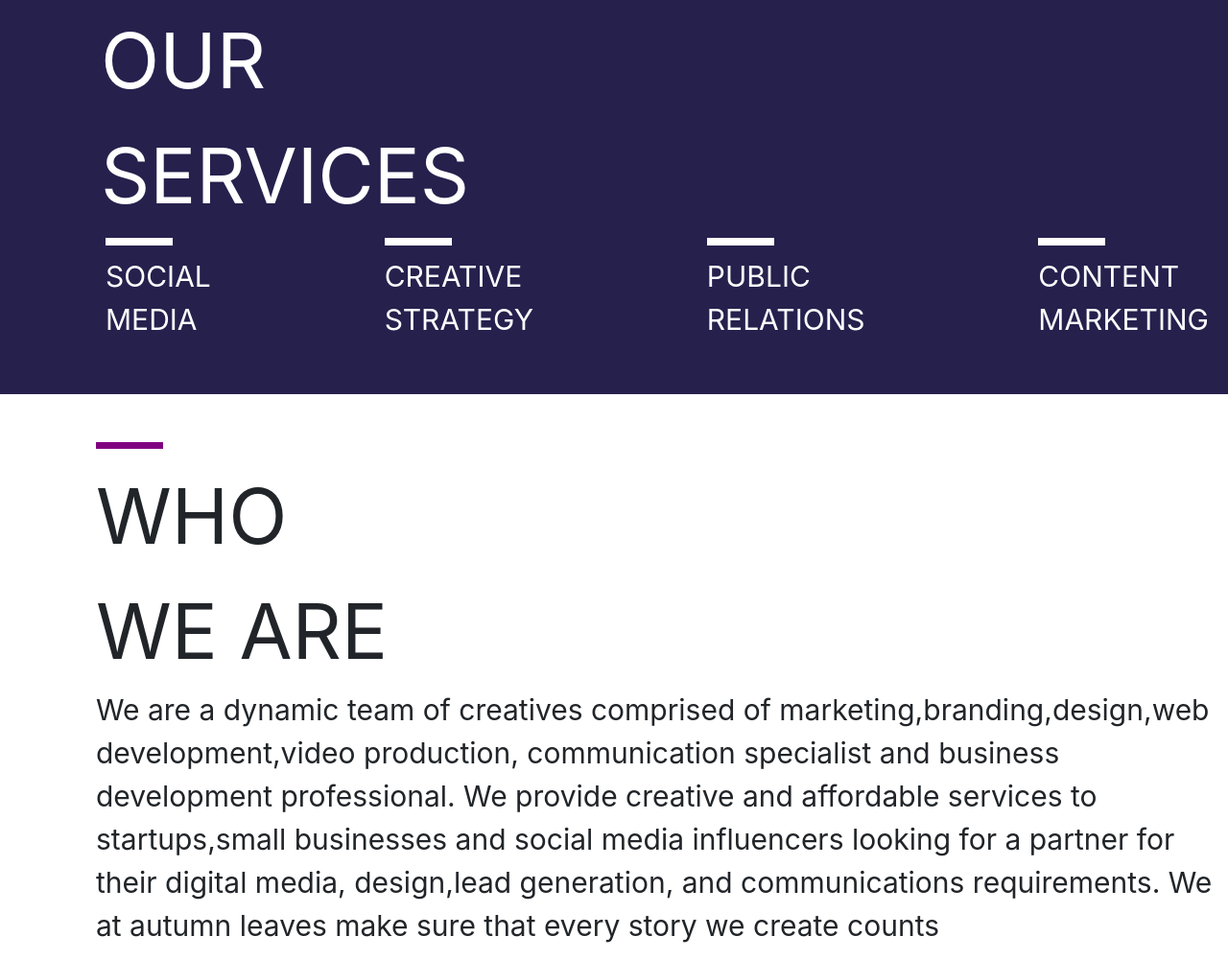
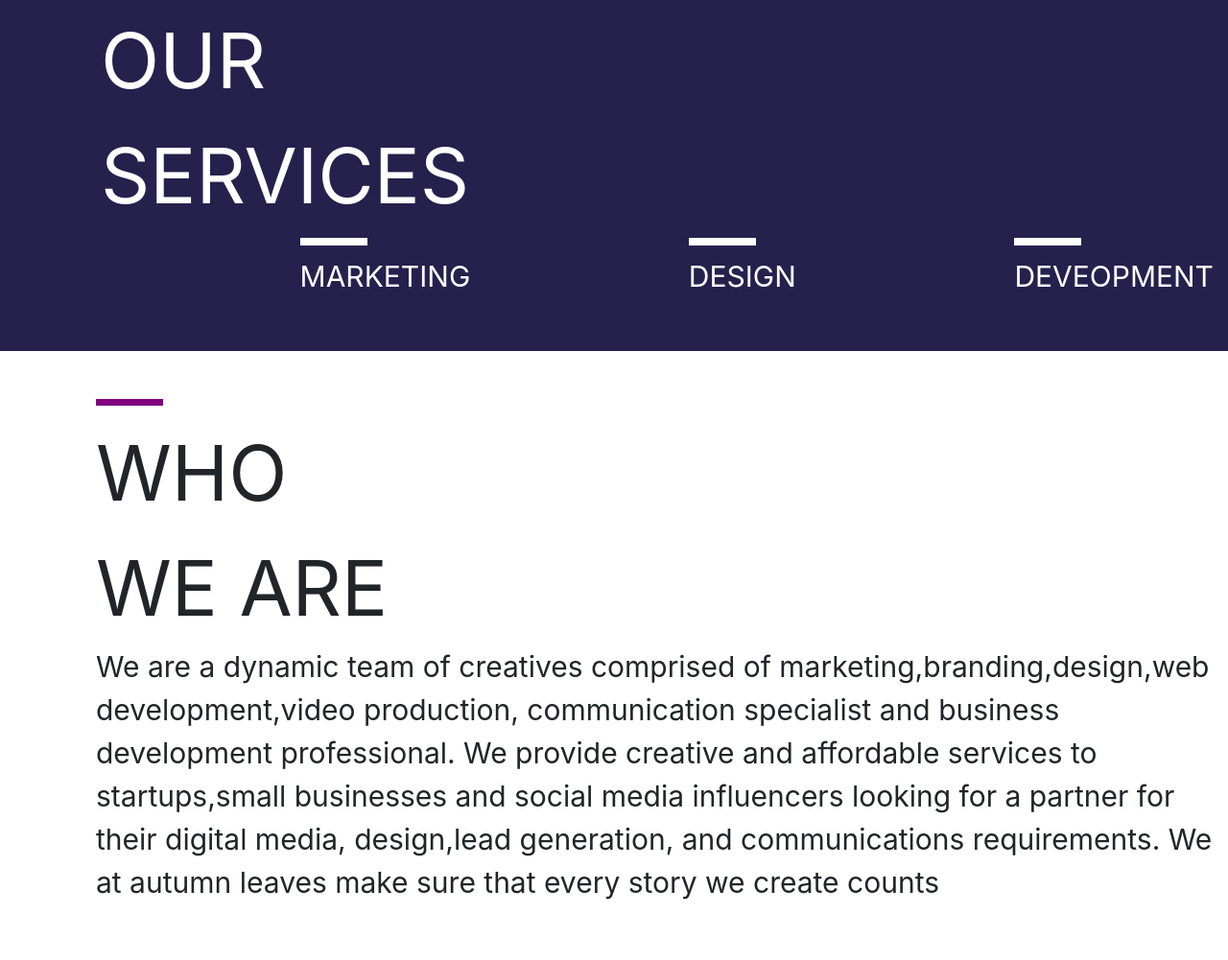
Before and after one commit to jayant-ism/autumn, a plain HTML site: page index.html in a window 1280 px wide. Shown: the part 992-1993 px from the top of the page at 96% size. Drawn offline with nearby package versions, Linux system fonts and the light colour scheme.

Commit message:
Update index.html
changed  some stuff

```diff
--- a/index.html
+++ b/index.html
@@ -190,7 +190,11 @@ sd
 
 
 
-  <div class="col-auto text-white my-auto  "  style="padding-right: 10px ; "  >
+
+
+
+      <div class="col"> </div>
+  <div class="col-auto text-white my-auto "  style="padding-right: 10px ;"  >
 
       <!-- the colored box  -->
       <div >
@@ -206,17 +210,20 @@ sd
       </div>
 
 
-      <section style=" font-size:30px ;"  >
+        <section style=" font-size:30px ;"  >
+MARKETING
 
-        SOCIAL
-      <br>
-      MEDIA
+        </section>
+
+      </div>
 
 
-  </section>
 
 
-      </div>
+
+
+
+
       <div class="col"> </div>
   <div class="col-auto text-white my-auto "  style="padding-right: 10px ;"  >
 
@@ -236,50 +243,21 @@ sd
 
         <section style=" font-size:30px ;"  >
 
-          CREATIVE
-          <br>
-          STRATEGY
-
+          DESIGN
 
         </section>
 
       </div>
-      <div class="col"> </div>
-
-  <div class="col-auto  text-white my-auto " style="padding-right: 10px ;"  >
 
 
 
-        <!-- the colored box  -->
-      <div >
-
-          <div style="background-color:white  ; width:70px  ;
-           color: white ;
 
 
 
-           ">
 
-           <p style="font-size: 5px;">
-sd
-           </p>
+      <div class="col"> </div>
+  <div class="col-auto text-white my-auto "  style="padding-right: 10px ;"  >
 
-          </div>
-      </div>
-
-
-      <section style=" font-size:30px ;"  >
-
-      PUBLIC
-      <br>
-      RELATIONS
-
-  </section>
-
-
-      </div>
-      <div class="col"> </div>
-      <div class="col-auto text-white my-auto "   >
       <!-- the colored box  -->
       <div >
 
@@ -294,18 +272,29 @@ sd
       </div>
 
 
-
-      <section style=" font-size:30px ;"  >
+        <section style=" font-size:30px ;"  >
+DEVEOPMENT
 
 
-      CONTENT
-      <br>
-      MARKETING
+        </section>
 
-  </section>
+      </div>
 
 
-      </div>
+
+
+
+
+
+
+
+
+
+
+
+
+
+
 
 
 
```
